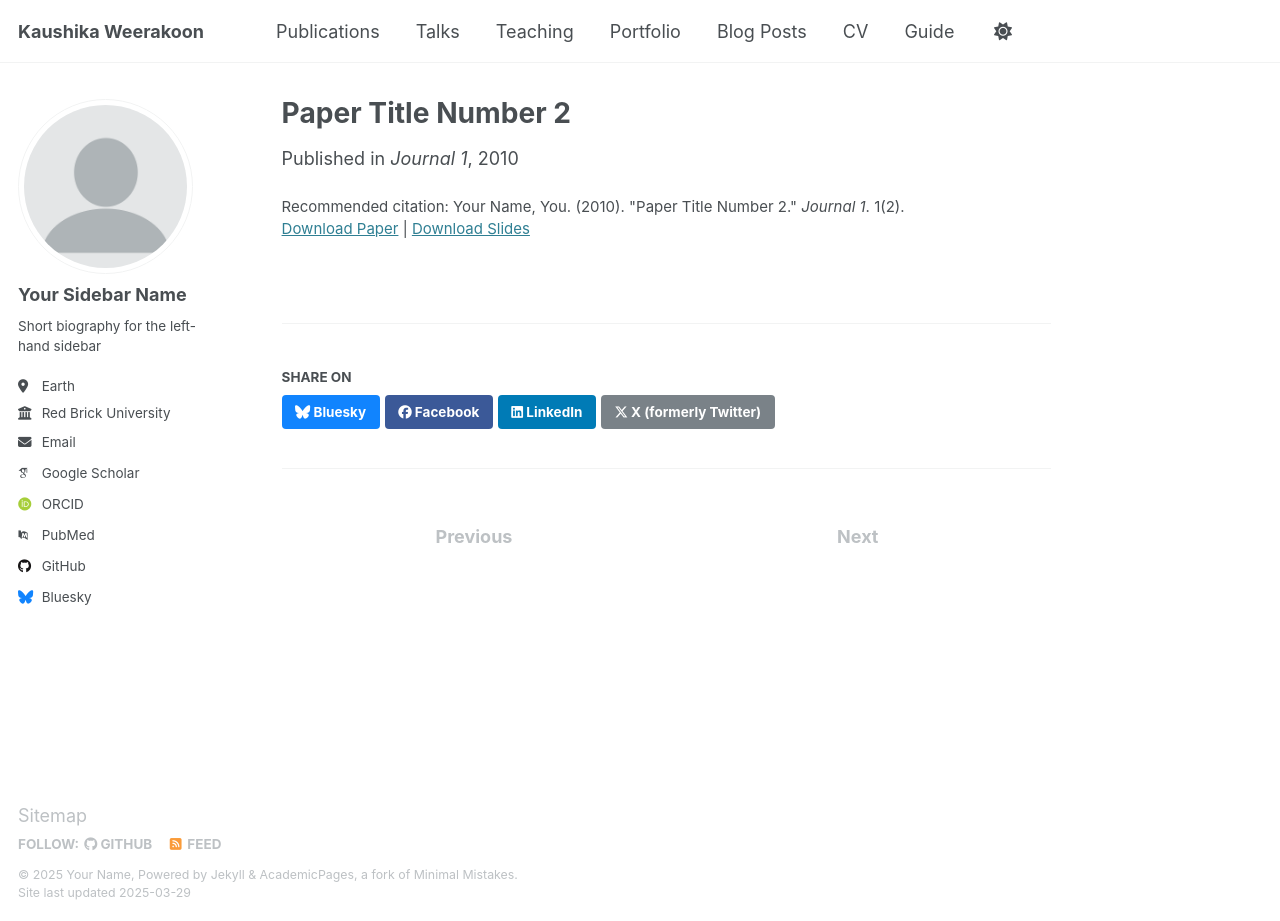
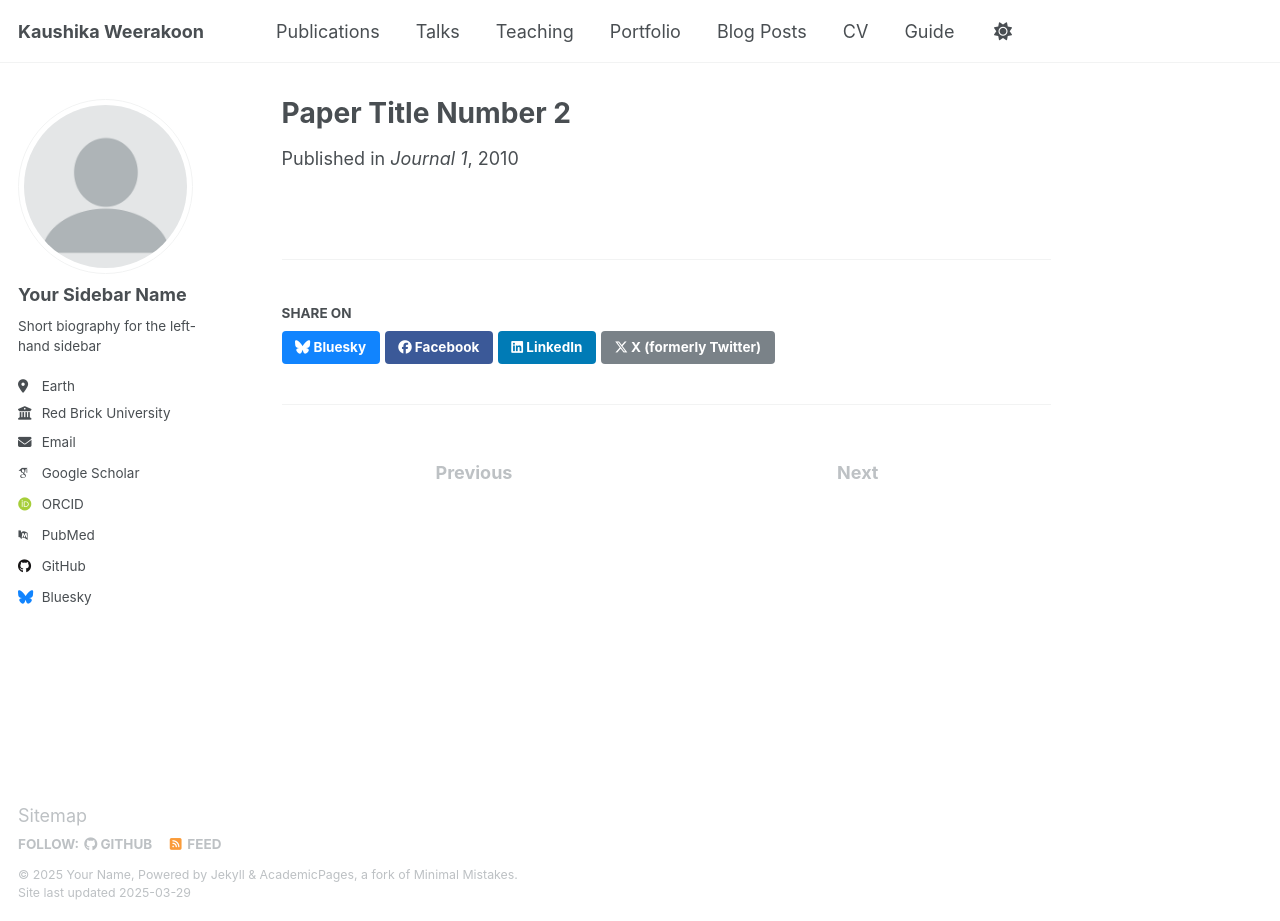
Before and after one commit to kaushikaW/kaushikaW.github.io, a Jekyll site: the page built from _publications/2010-10-01-paper-title-number-2.md, in a window 1280 px wide and 921 px high. Built offline with Jekyll 4.4.1, drawn with Linux system fonts in a browser that asks for light colours; some web fonts are replaced.

Commit message:
Update 2010-10-01-paper-title-number-2.md

```diff
--- a/_publications/2010-10-01-paper-title-number-2.md
+++ b/_publications/2010-10-01-paper-title-number-2.md
@@ -6,7 +6,4 @@ permalink: /publication/2010-10-01-paper-title-number-2
 excerpt: 'This paper is about the number 2. The number 3 is left for future work.'
 date: 2010-10-01
 venue: 'Journal 1'
-slidesurl: 'http://academicpages.github.io/files/slides2.pdf'
-paperurl: 'http://academicpages.github.io/files/paper2.pdf'
-citation: 'Your Name, You. (2010). &quot;Paper Title Number 2.&quot; <i>Journal 1</i>. 1(2).'
 ---
```
